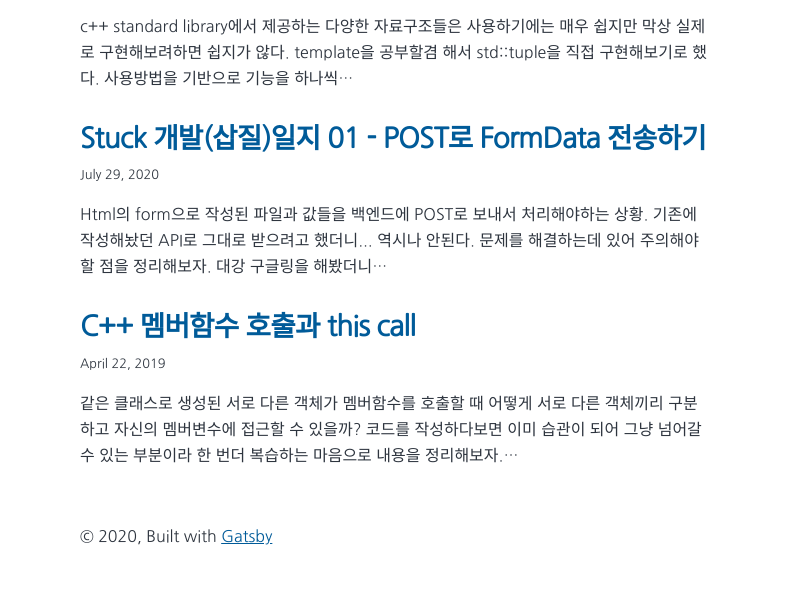
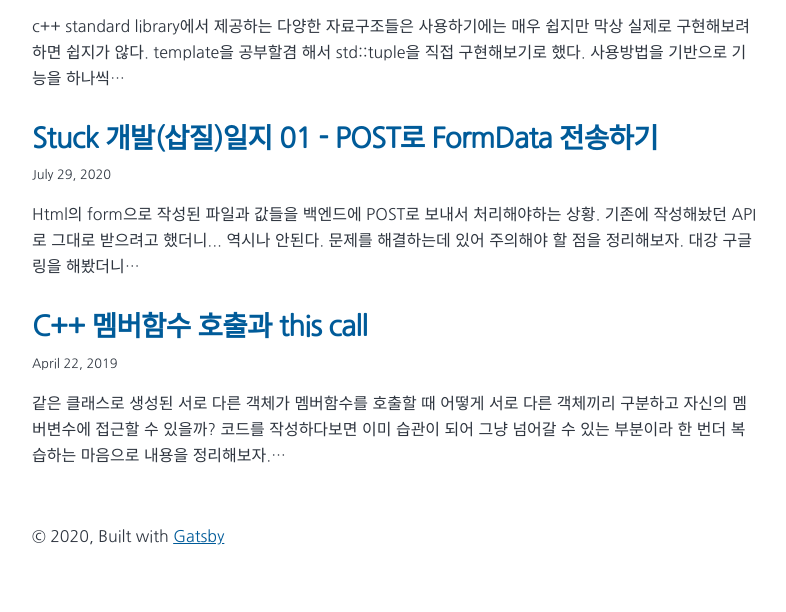
Before and after one commit to lukasbinary/blog, a Gatsby site: page / in a window 1280 px wide. Shown: the part 687-1299 px from the top of the page, without its empty margins (244-1030 px from the left). Built offline with nearby package versions, Linux system fonts and the light colour scheme; Gatsby itself is replaced by a stand-in of ours.

Commit message:
블로그 전체 폭 수정

```diff
--- a/src/style.css
+++ b/src/style.css
@@ -11,7 +11,7 @@
   --maxWidth-3xl: 48rem;
   --maxWidth-4xl: 56rem;
   --maxWidth-full: "100%";
-  --maxWidth-wrapper: var(--maxWidth-2xl);
+  --maxWidth-wrapper: var(--maxWidth-3xl);
   --spacing-px: "1px";
   --spacing-0: 0;
   --spacing-1: 0.25rem;
```
